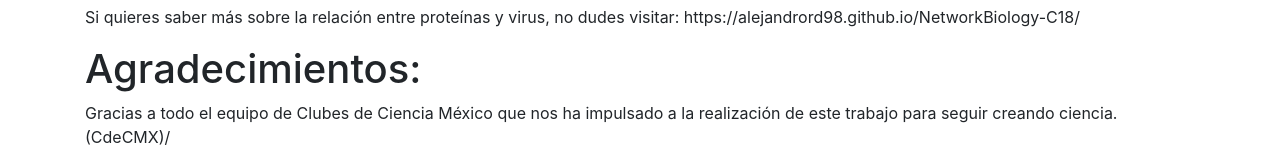
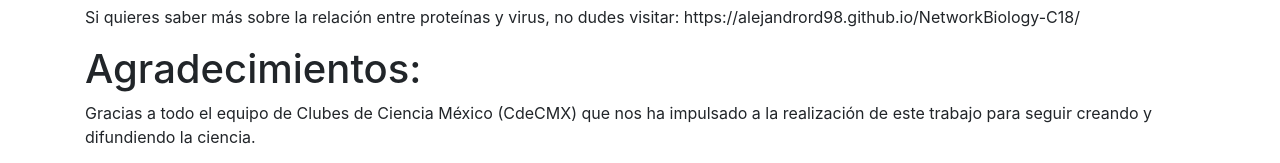
Before and after one commit to krysnh/Proyecto-final, a website: page index.html in a window 1280 px wide. Shown: the part 3225-3388 px from the top of the page. Drawn offline with Linux system fonts and the light colour scheme.

Commit message:
Update index.html

```diff
--- a/index.html
+++ b/index.html
@@ -124,7 +124,7 @@
             <p>Si quieres saber más sobre la relación entre proteínas y virus, no dudes visitar: https://alejandrord98.github.io/NetworkBiology-C18/</code>
          <h1>Agradecimientos:</h1>
          <body style=”text-align: justify;”>
-            <p>Gracias a todo el equipo de Clubes de Ciencia México que nos ha impulsado a la realización de este trabajo para seguir creando ciencia. (CdeCMX)/</code>
+            <p>Gracias a todo el equipo de Clubes de Ciencia México (CdeCMX) que nos ha impulsado a la realización de este trabajo para seguir creando y difundiendo la ciencia. </code>
          <p> <img src="logo.png" width="1100" height="750" /> </code>
          <h1>BIBLIOGRAFÍA</h1>
          <body style=”text-align: justify;”>
```
